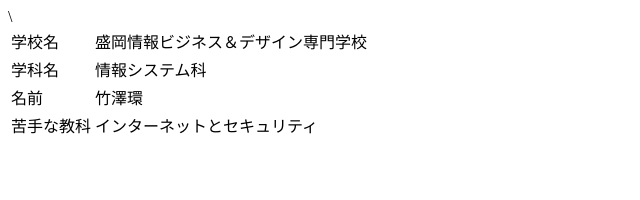
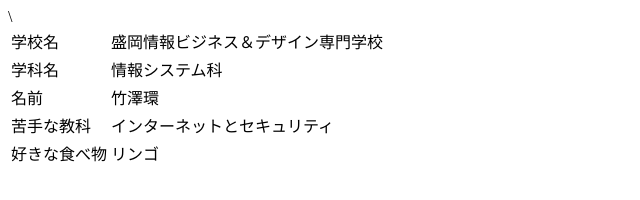
Before and after one commit to sakito2525/branch-test, a plain HTML site: page profile_A.html in a window 1280 px wide. Shown: the whole page, without its empty margins (0-640 px from the left). Drawn offline with Linux system fonts and the light colour scheme.

Commit message:
好きな食べ物を追記

```diff
--- a/profile_A.html
+++ b/profile_A.html
@@ -31,6 +31,8 @@
 			<td>インターネットとセキュリティ</td>
 		</tr>
 		<tr>
+			<td>好きな食べ物</td>
+			<td>リンゴ</td>
 			</tr>
 
 
```
